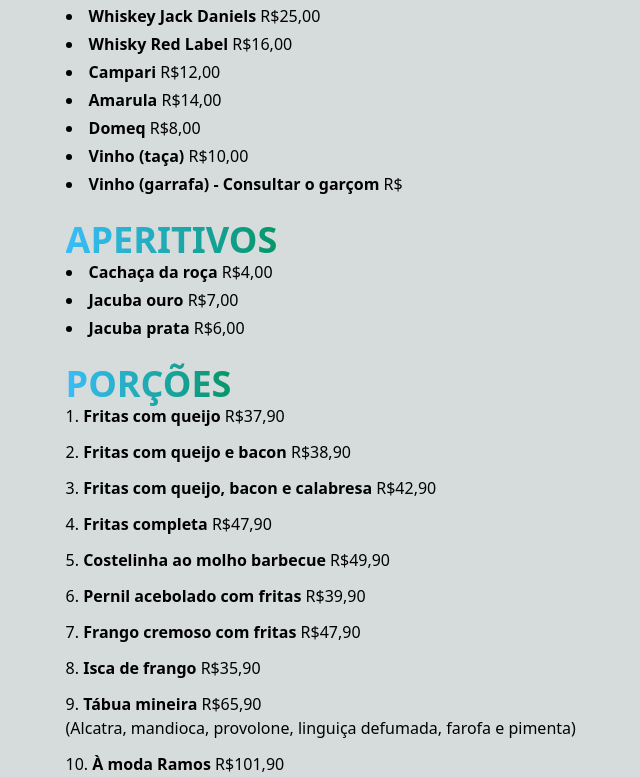
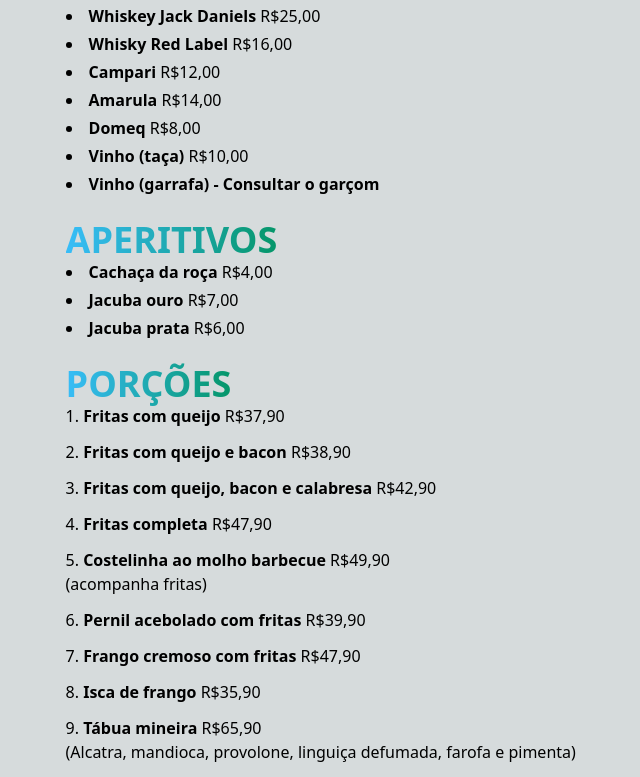
Before and after one commit to poliedros/zodiac-app, a Next.js app: page / in a window 1280 px wide. Shown: the part 4936-5713 px from the top of the page, without its empty margins (204-844 px from the left). Built offline with nearby package versions, Linux system fonts and the light colour scheme.

Commit message:
Update bullet price logic and update catalog

```diff
--- a/catalog.json
+++ b/catalog.json
@@ -558,7 +558,7 @@
       "index": "5",
       "name": "Costelinha ao molho barbecue",
       "price": "49,90",
-      "description": ""
+      "description": "(acompanha fritas)"
     },
     {
       "index": "6",
--- a/pages/index.tsx
+++ b/pages/index.tsx
@@ -13,7 +13,7 @@
   const { name, price } = props;
   return (
     <li>
-      <b>{name}</b> R${price}
+      <b>{name}</b> {price !== "" ? "R$" + price : ""}
     </li>
   );
 }
```
